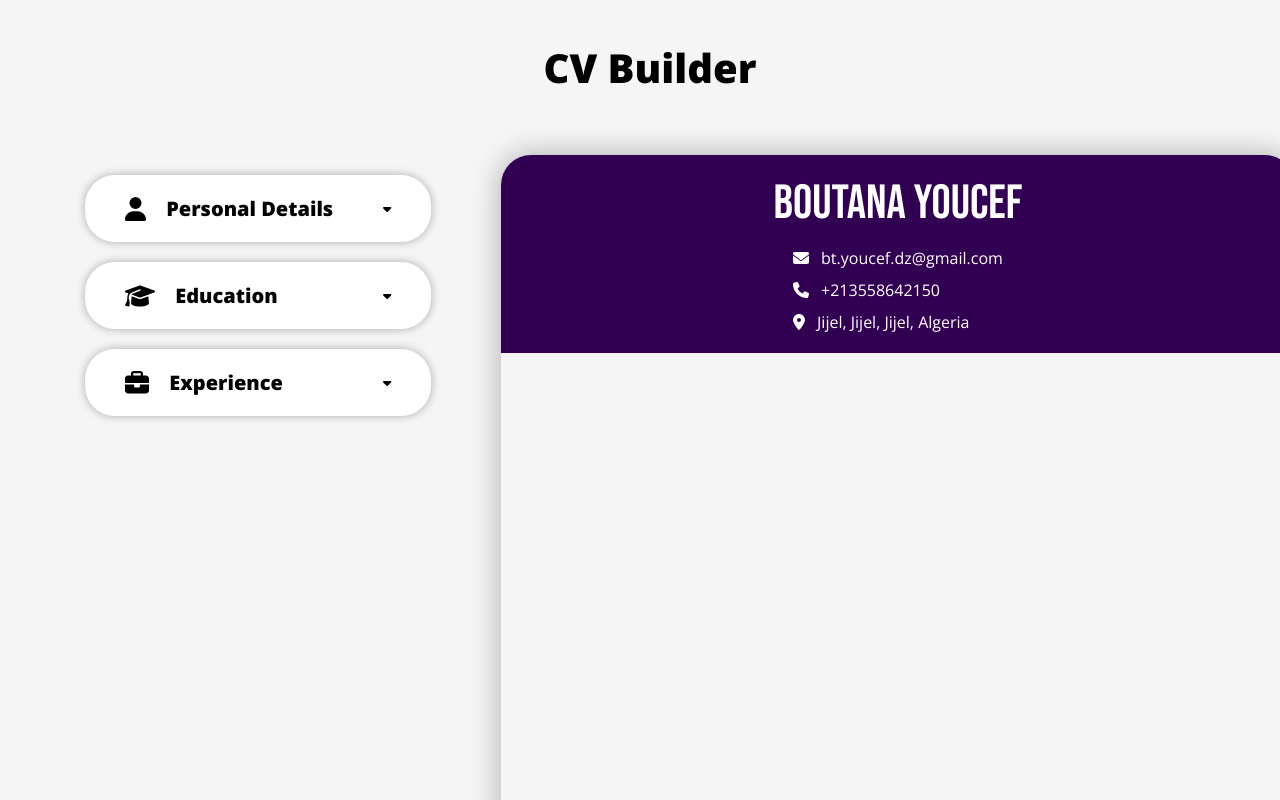
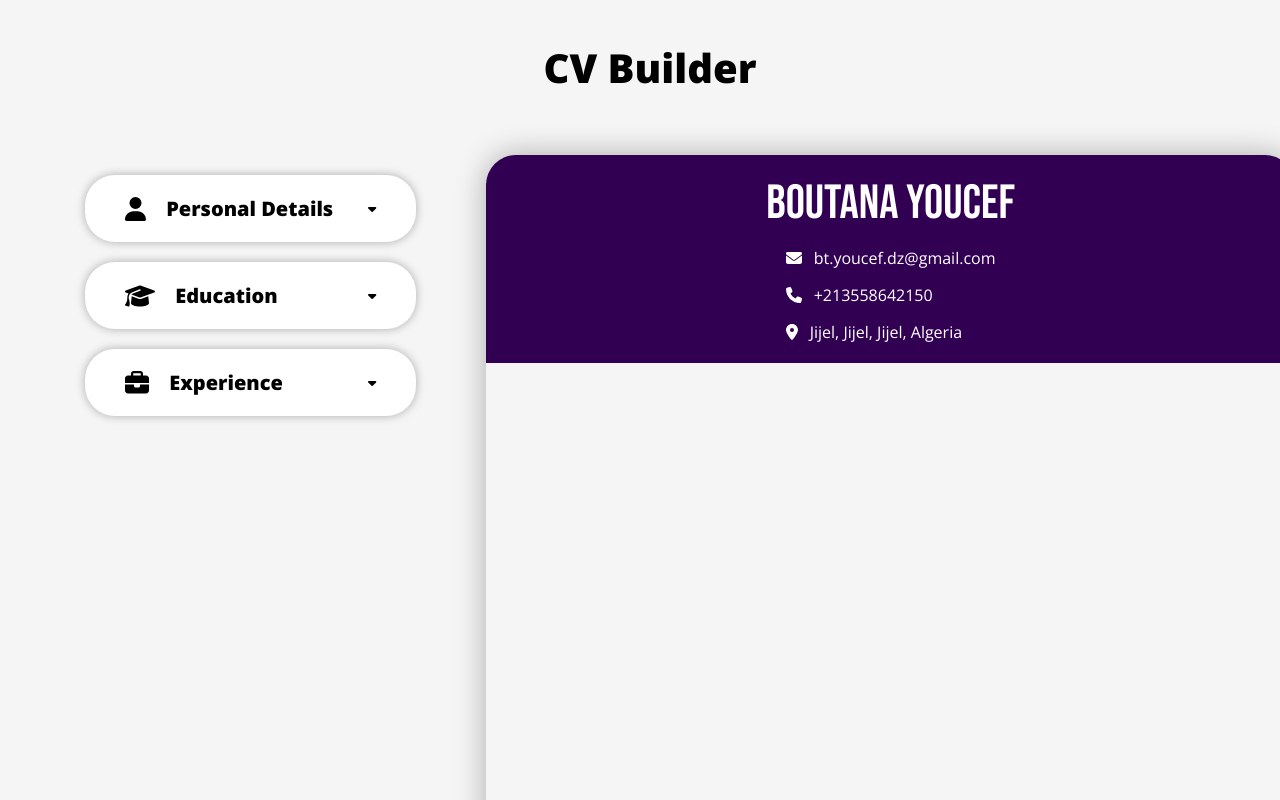
Before and after one commit to hipip/CV-Builder, a React (Vite) app: page / in a window 1280 px wide. Shown: the top 800 px of the page. Built offline with nearby package versions, Linux system fonts and the light colour scheme.

Commit message:
Fix small issue in Education Edit Mode

```diff
--- a/src/components/EducationSection.jsx
+++ b/src/components/EducationSection.jsx
@@ -85,8 +85,8 @@ export default function EducationForm({
             placeHolder="enter degree name"
             value={toEdit.degree}
             onChange={(e) => {
-              setToEdit({ ...toEdit, school: e.target.value });
-              editEducFunc({ ...toEdit, school: e.target.value });
+              setToEdit({ ...toEdit, degree: e.target.value });
+              editEducFunc({ ...toEdit, degree: e.target.value });
             }}
           />
           <SectionItem
@@ -95,8 +95,8 @@ export default function EducationForm({
             placeHolder="enter the starting date"
             value={toEdit.startDate}
             onChange={(e) => {
-              setToEdit({ ...toEdit, school: e.target.value });
-              editEducFunc({ ...toEdit, school: e.target.value });
+              setToEdit({ ...toEdit, startDate: e.target.value });
+              editEducFunc({ ...toEdit, startDate: e.target.value });
             }}
           />
           <SectionItem
@@ -105,8 +105,8 @@ export default function EducationForm({
             placeHolder="enter the end date"
             value={toEdit.endDate}
             onChange={(e) => {
-              setToEdit({ ...toEdit, school: e.target.value });
-              editEducFunc({ ...toEdit, school: e.target.value });
+              setToEdit({ ...toEdit, endDate: e.target.value });
+              editEducFunc({ ...toEdit, endDate: e.target.value });
             }}
           />
           <button
--- a/src/styles/App.css
+++ b/src/styles/App.css
@@ -175,9 +175,10 @@ button {
 #resume {
   box-shadow: 0 0 30px 0 rgba(0, 0, 0, 0.3);
   border-radius: 30px;
-  overflow: hidden;
   width: 21cm;
   height: 29.7cm;
+  flex: 1 3 auto;
+  overflow-x: hidden;
 }
 
 .resume-personal-details {
@@ -211,5 +212,5 @@ button {
   display: flex;
   flex-direction: column;
   justify-content: center;
-  gap: 10px;
+  gap: 15px;
 }
```
